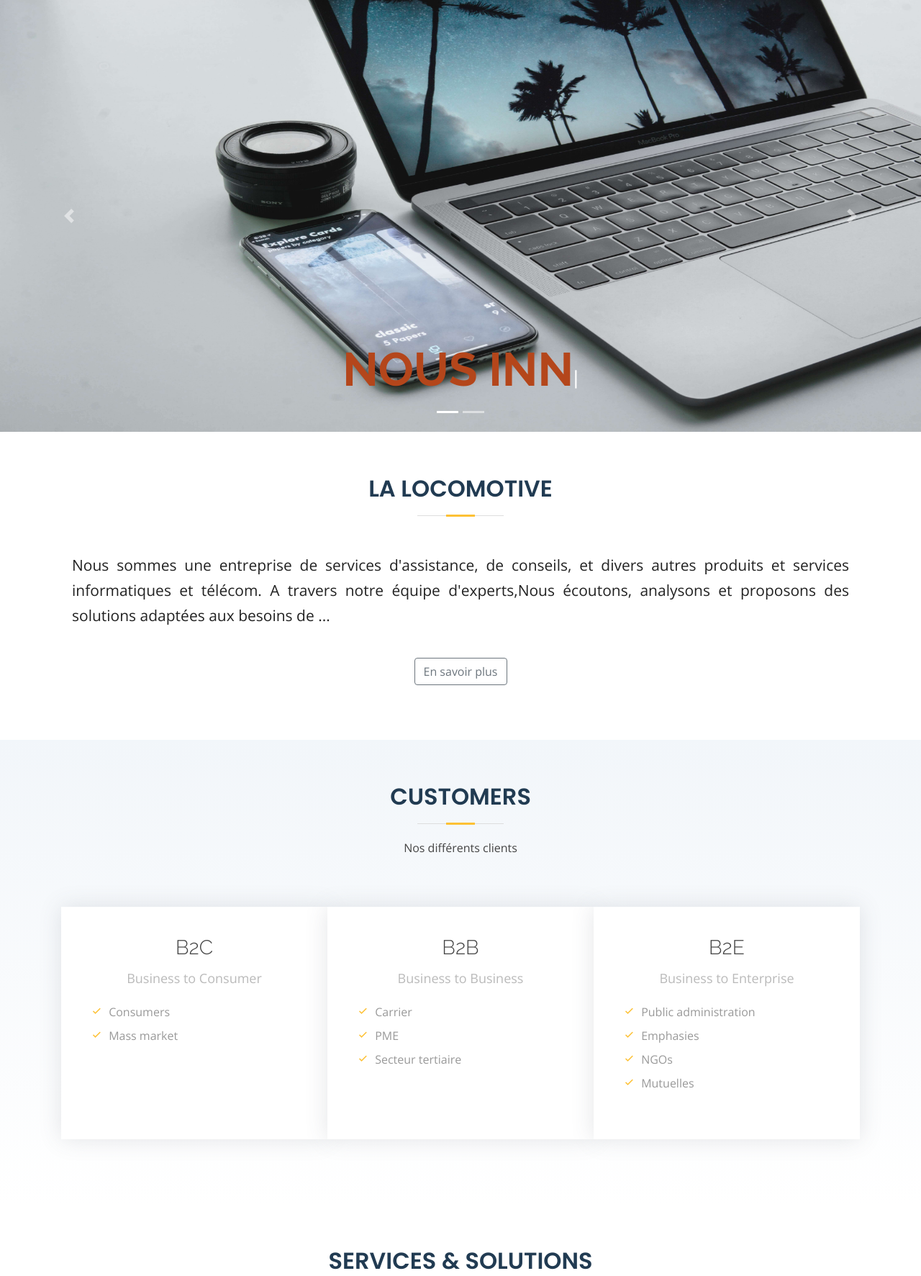
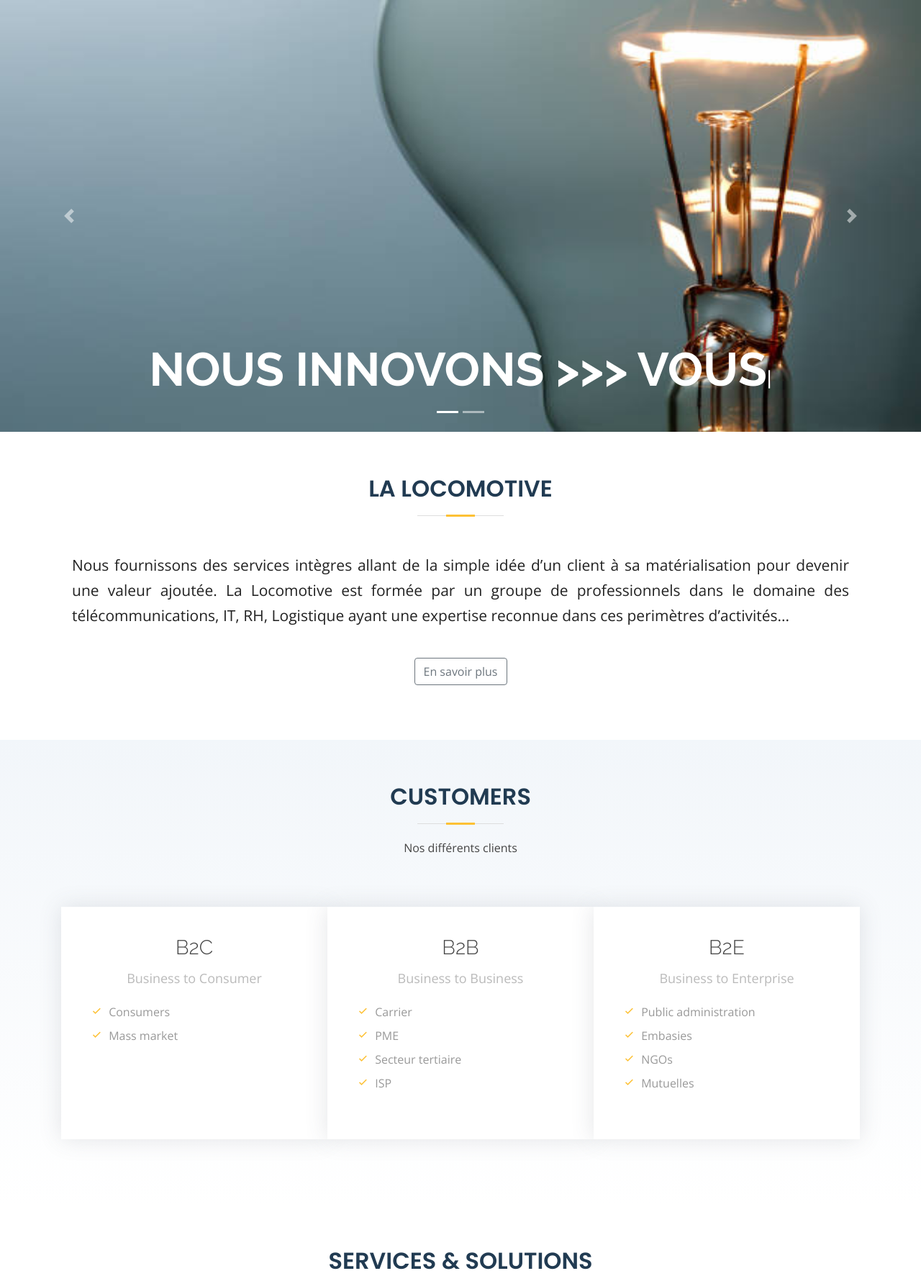
Before and after one commit to cedricanani1/igp-portail, a PHP site: page /home.php in a window 1280 px wide. Shown: the part 160-1933 px from the top of the page at 72% size. Run offline with PHP 8.4, Linux system fonts and the light colour scheme.

Commit message:
modif vendredi 03/07/2020 10h49

```diff
--- a/assets/js/main.js
+++ b/assets/js/main.js
@@ -112,4 +112,5 @@
   //#################################################
 
 
+
 })(jQuery);
--- a/home.php
+++ b/home.php
@@ -1,7 +1,7 @@
 <?php include_once('include/header.php'); ?>
 
 <section class="py-0" >
-    <div id="carouselExampleIndicators" class="carousel slide" data-ride="carousel">
+    <div id="carouselExampleIndicators" class="carousel slide" data-ride="carousel" data-interval="15000">
         <ol class="carousel-indicators">
             <li data-target="#carouselExampleIndicators" data-slide-to="0" class="active"></li>
             <li data-target="#carouselExampleIndicators" data-slide-to="1"></li>
@@ -9,9 +9,9 @@
         </ol>
         <div class="carousel-inner">
             <div class="carousel-item active">
-                <img src="assets/img/home/home9.jpg" width="1350" height="600" class="d-block w-100" alt="Slide 1">
+                <img src="assets/img/home/home14.jpg" width="1366" height="600" class="d-block w-100" alt="Slide 1">
                 <div class="carousel-caption d-none d-md-block">
-                    <h3><span class="kouame" data-elements="NOUS INNOVONS,VOUS PERFORMEZ" style="font-weight: bold; font-size: 65px; color:#b4461b"></span></h3>
+                    <h3><span class="kouame" data-elements="NOUS INNOVONS >>> VOUS PERFORMEZ" style="font-weight: bold; font-size: 65px; color:white"></span></h3>
                 </div>
 
             </div>
@@ -56,8 +56,7 @@
             <div class="col-md-12 col-sm-12 canvas-box magin30 text-center wow fadeInDown animated" data-wow-duration="500ms" data-wow-delay="300ms" style="visibility: visible; animation-duration: 500ms; animation-delay: 300ms; animation-name: fadeInDown;">
                 <div class="container aos-init aos-animate" style="color: #222; font-size: 21px;text-align: justify;line-height: 35px;margin: 0 0 10px;">
                     <p class="text-justify interligne">
-                        Nous sommes une entreprise de services d'assistance, de conseils,
-                        et divers autres produits et services informatiques et télécom. A travers notre équipe d'experts,Nous écoutons, analysons et proposons des solutions adaptées aux besoins de ...
+                    Nous fournissons des services intègres allant de la simple idée d’un client à sa matérialisation pour devenir une valeur ajoutée. La Locomotive est formée par un groupe de professionnels dans le domaine des télécommunications, IT, RH, Logistique ayant une expertise reconnue dans ces perimètres d’activités...
                     </p>
                     <p class="text-center pt-4">
                         <a href="about_lce.php" class="btn btn-outline-secondary">En savoir plus</a>    </p>
@@ -95,6 +94,9 @@
                     <li><i class="bx bx-check"></i> Carrier</li>
                     <li><i class="bx bx-check"></i> PME</li>
                     <li><i class="bx bx-check"></i> Secteur tertiaire</li>
+                    <li><i class="bx bx-check"></i> ISP</li>
+
+
                 </ul>
             </div>
 
@@ -103,7 +105,7 @@
                 <h4><span>Business to Enterprise</span></h4>
                 <ul>
                     <li><i class="bx bx-check"></i> Public administration</li>
-                    <li><i class="bx bx-check"></i> Emphasies</li>
+                    <li><i class="bx bx-check"></i> Embasies</li>
                     <li><i class="bx bx-check"></i> NGOs</li>
                     <li><i class="bx bx-check"></i> Mutuelles</li>
                 </ul>
@@ -122,11 +124,11 @@
         <div class="col-md-4 icon-box aos-init">
             <a href="solutions#soft_dev">
                 <div class="card">
-                    <img src="assets/img/services/software_dev.jpg" width="420" height="281"
+                    <img src="assets/img/home/DevOps.jpg" width="420" height="281"
                         class="card-img-top" alt="Image cyber-security">
                     <div class="card-body">
                         <p class="card-text">
-                        <h4 class="text-center">Développement logiciel</h4>
+                        <h4 class="text-center">DevOps</h4>
                         </p>
                     </div>
                 </div>
--- a/include/footer.php
+++ b/include/footer.php
@@ -144,8 +144,8 @@
                             var $this = $(this);
                             $this.typed({
                             strings: $this.attr('data-elements').split(','),
-                            typeSpeed: 100, // typing speed
-                            backDelay: 300 // pause before backspacing
+                            typeSpeed: 250, // typing speed
+                            backDelay: 1500 // pause before backspacing
                             });
                         });
     </script>
--- a/include/header.php
+++ b/include/header.php
@@ -75,12 +75,13 @@
                 <ul>
                     <li class="drop-down"><a href="">IT</a>
                         <ul>
+                            <li><a href="solutions.php#digit_trans">Web Master</a></li>
                             <li><a href="solutions.php#digit_trans">Digital transformation</a></li>
 
                             <li><a href="solutions.php#soft_dev">SAAS</a></li>
                             <li><a href="solutions.php#services_">Cloud computing</a></li>
                             <li><a href="solutions.php#services_">Enterprise networking</a></li>
-                            <li><a href="solutions.php#services_">Business Coach</a></li>
+                            <li><a href="solutions.php#services_">Business Intelligence</a></li>
                             <li><a href="solutions.php#security">Cyber Security</a></li>
                             <li><a href="solutions.php">IoT / AI</a></li>
                             <li><a href="solutions.php">Vitual Reality</a></li>
@@ -93,6 +94,7 @@
                             <li class=""><a href="telecoms.php#build">Build</a></li>
                             <li><a href="telecoms.php#operate">Operate</a></li>
                             <li><a href="telecoms.php#support">Support</a></li>
+                            <li><a href="telecoms.php#support">Develop</a></li>
                         </ul>
                     </li>
                     <li><a href="">Logistique</a></li>
```
Also changed, not shown: about_lce.php (+26 -0 lines), solutions.php (+29 -2 lines), assets/img/home/DevOps.jpg (added), assets/img/home/home10.jpg (added), assets/img/home/home11.jpg (added), assets/img/home/home12.jpg (added), assets/img/home/home13.jpg (added), assets/img/home/home14.jpg (added), assets/img/services/digit-transt.jpg (added), assets/img/services/digital-transformation.png (added), assets/img/services/digital-transformation1.png (added).
